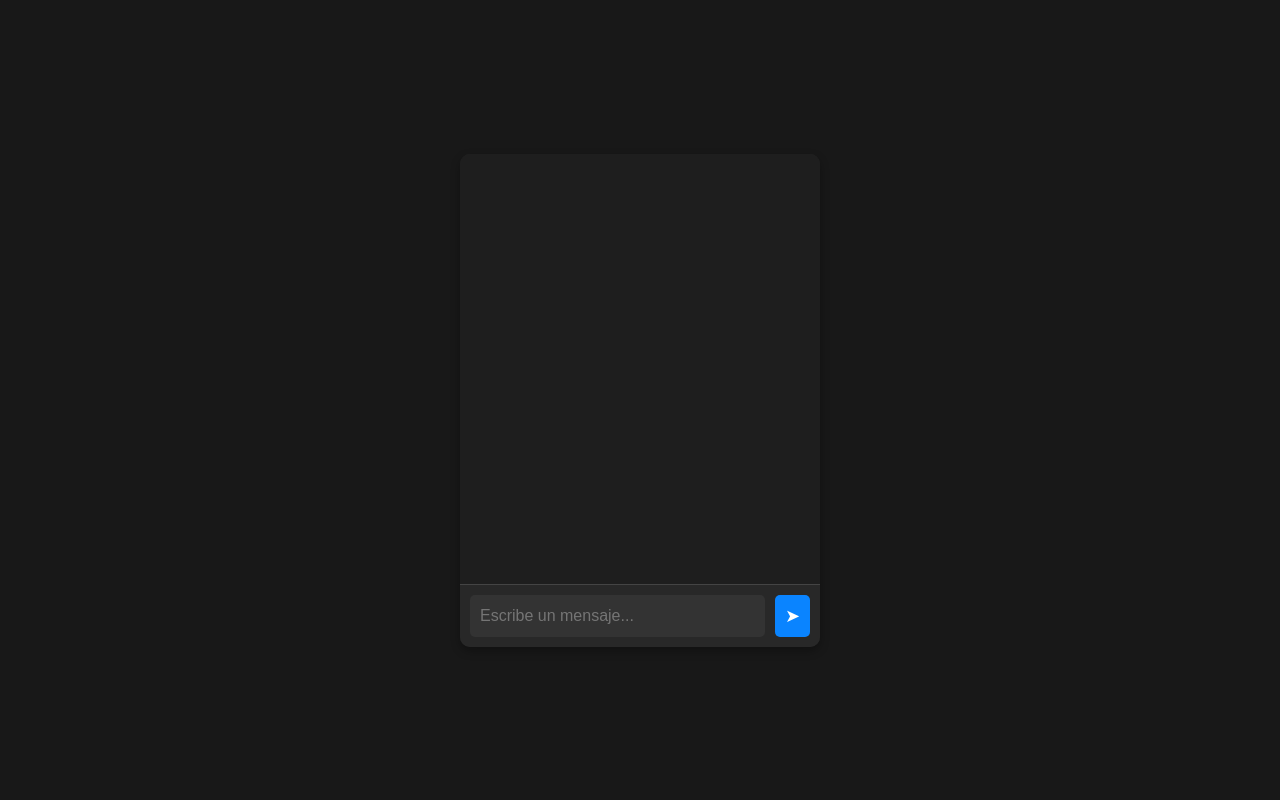
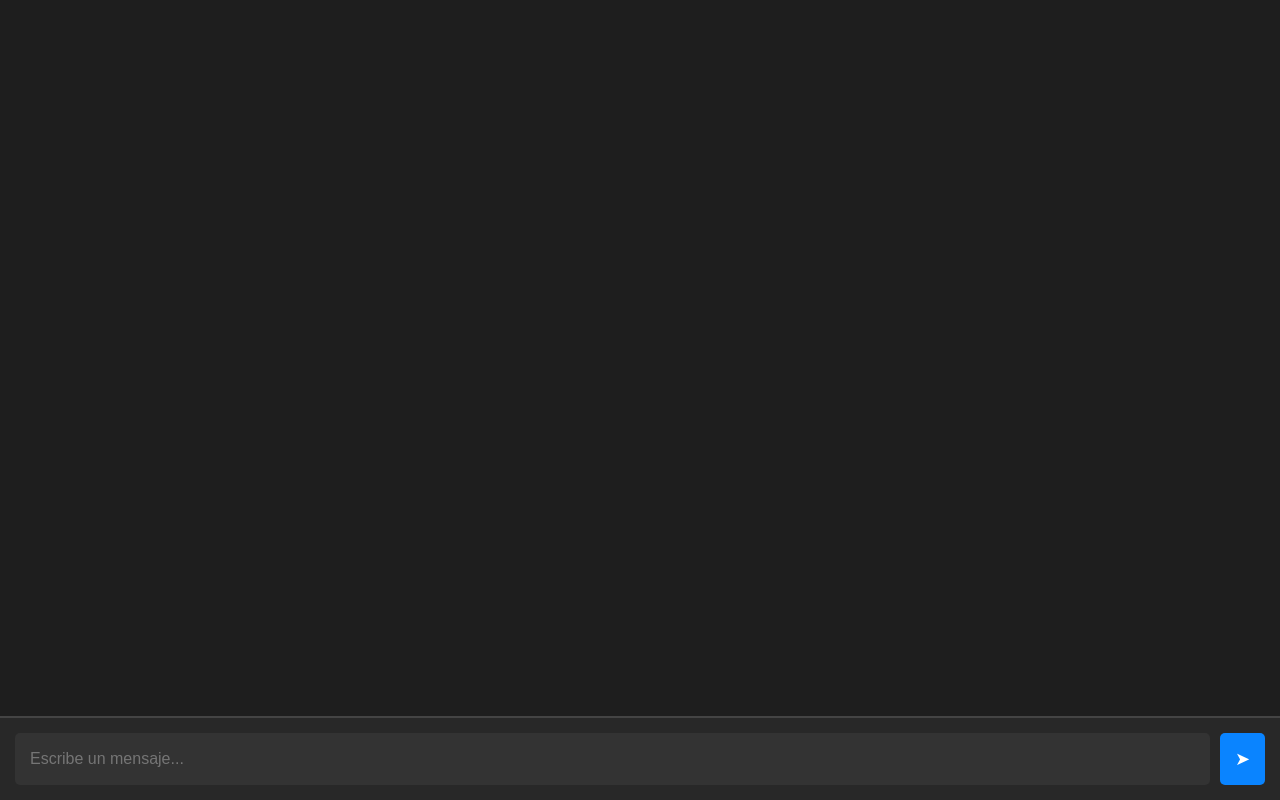
Before and after one commit to Danisaxas/Dark-, a Flask app: page / in a window 1280 px wide. Run offline with Flask 3, Linux system fonts and the light colour scheme.

Commit message:
Update styles.css

```diff
--- a/static/styles.css
+++ b/static/styles.css
@@ -1,3 +1,10 @@
+/* Reset de estilos para que la página ocupe toda la pantalla */
+* {
+    margin: 0;
+    padding: 0;
+    box-sizing: border-box;
+}
+
 body {
     font-family: 'Arial', sans-serif;
     background-color: #181818;
@@ -9,18 +16,19 @@ body {
     margin: 0;
 }
 
+/* Contenedor principal que ocupa toda la pantalla */
 .chat-container {
-    width: 360px;
-    background: #222;
-    border-radius: 10px;
-    overflow: hidden;
+    width: 100%;
+    height: 100vh;
     display: flex;
     flex-direction: column;
-    box-shadow: 0px 4px 10px rgba(0, 0, 0, 0.3);
+    justify-content: space-between;
+    background: #222;
 }
 
+/* Caja del chat que ocupa todo el espacio disponible */
 #chat-box {
-    height: 400px;
+    flex-grow: 1;
     overflow-y: auto;
     padding: 15px;
     display: flex;
@@ -29,6 +37,7 @@ body {
     background: #1e1e1e;
 }
 
+/* Estilos de los mensajes */
 .user-message, .bot-message {
     max-width: 80%;
     padding: 10px;
@@ -49,16 +58,18 @@ body {
     color: white;
 }
 
+/* Barra de entrada fija en la parte baja */
 .input-container {
     display: flex;
-    padding: 10px;
+    padding: 15px;
     background: #282828;
-    border-top: 1px solid #444;
+    border-top: 2px solid #444;
+    width: 100%;
 }
 
 input {
     flex: 1;
-    padding: 10px;
+    padding: 15px;
     border: none;
     background: #333;
     color: white;
@@ -69,7 +80,7 @@ input {
 
 button {
     margin-left: 10px;
-    padding: 10px;
+    padding: 15px;
     background: #0a84ff;
     border: none;
     cursor: pointer;
```
